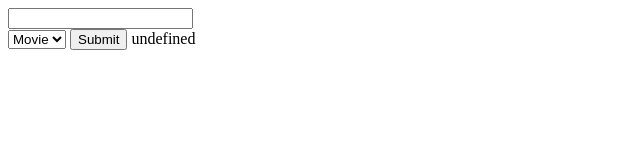
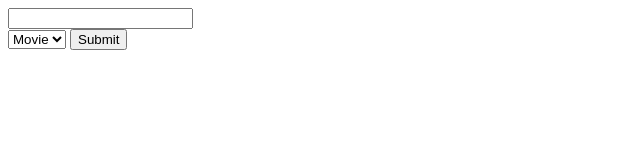
Before and after one commit to Soumil32/jellyfin-downloader, a SvelteKit app in the folder frontend/: page /link in a window 1280 px wide. Shown: the top 160 px of the page, without its empty margins (0-640 px from the left). Built offline with nearby package versions, Linux system fonts and the light colour scheme.

Commit message:
added placeholder

```diff
--- a/frontend/src/routes/link/+page.svelte
+++ b/frontend/src/routes/link/+page.svelte
@@ -16,6 +16,6 @@
         <option value="music">Music</option>
     </select>
     <button type="submit">Submit</button>
-
-    {form}
+    <br>
+    {form ?? ''}
 </form>
```
